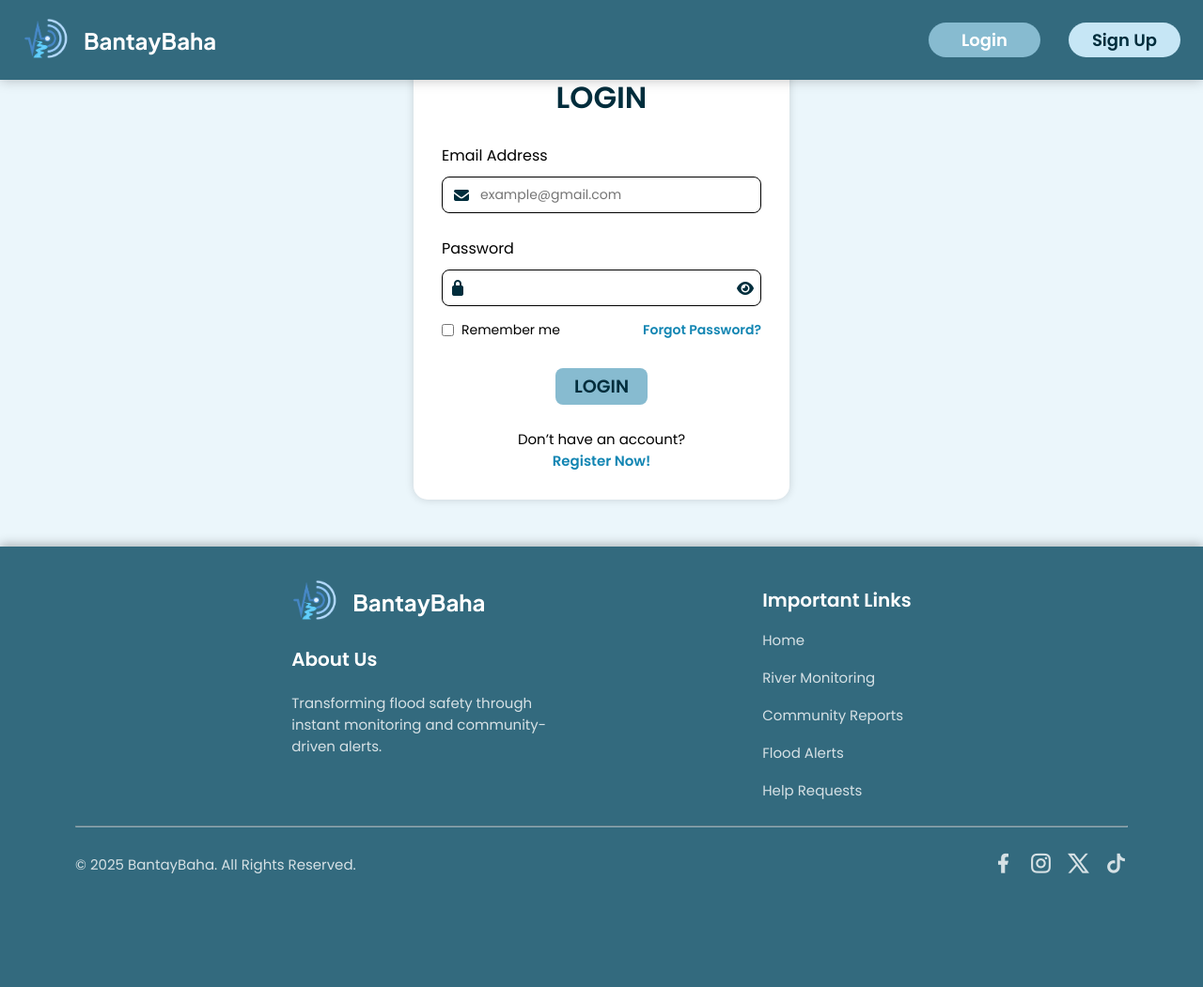
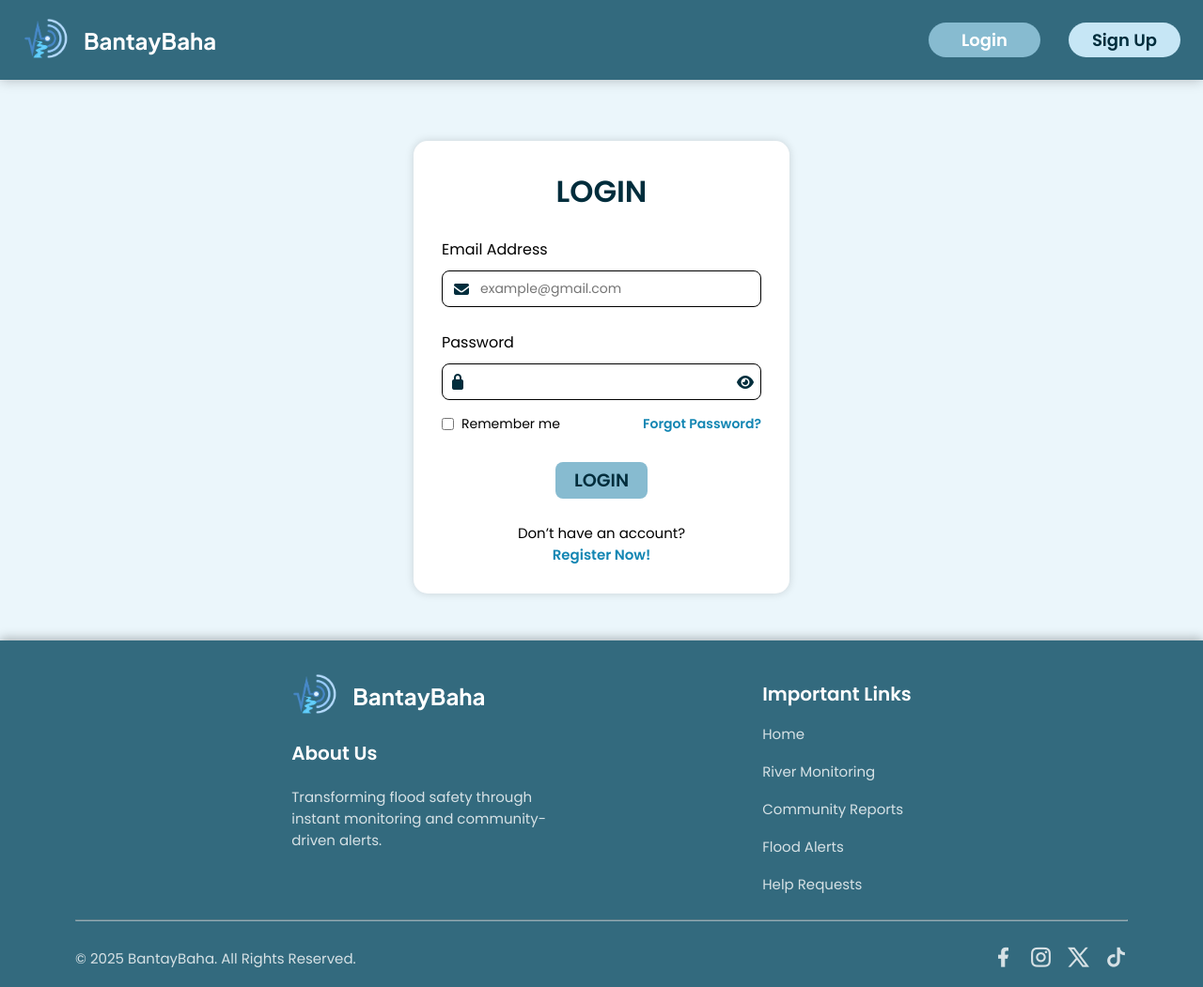
Before and after one commit to izyycodes/2025BSIT2DGroup2, a PHP site: page /pages/login.php in a window 1280 px wide. Shown: the whole page at 94% size. Before the commit the page ends 930 px from the top, so only its background shows below. Run offline with PHP 8.4, Linux system fonts and the light colour scheme; some libraries are stand-ins or nearby versions; some web fonts are replaced.

Commit message:
added margin to login and sign up container

```diff
--- a/BantayBaha_website/css/login.css
+++ b/BantayBaha_website/css/login.css
@@ -13,7 +13,7 @@
     display: flex;
     justify-content: center;
     align-items: center;
-    margin: 50px;
+    margin: 150px 50px 50px 50px;
 }
 
 .login-container form {
```
